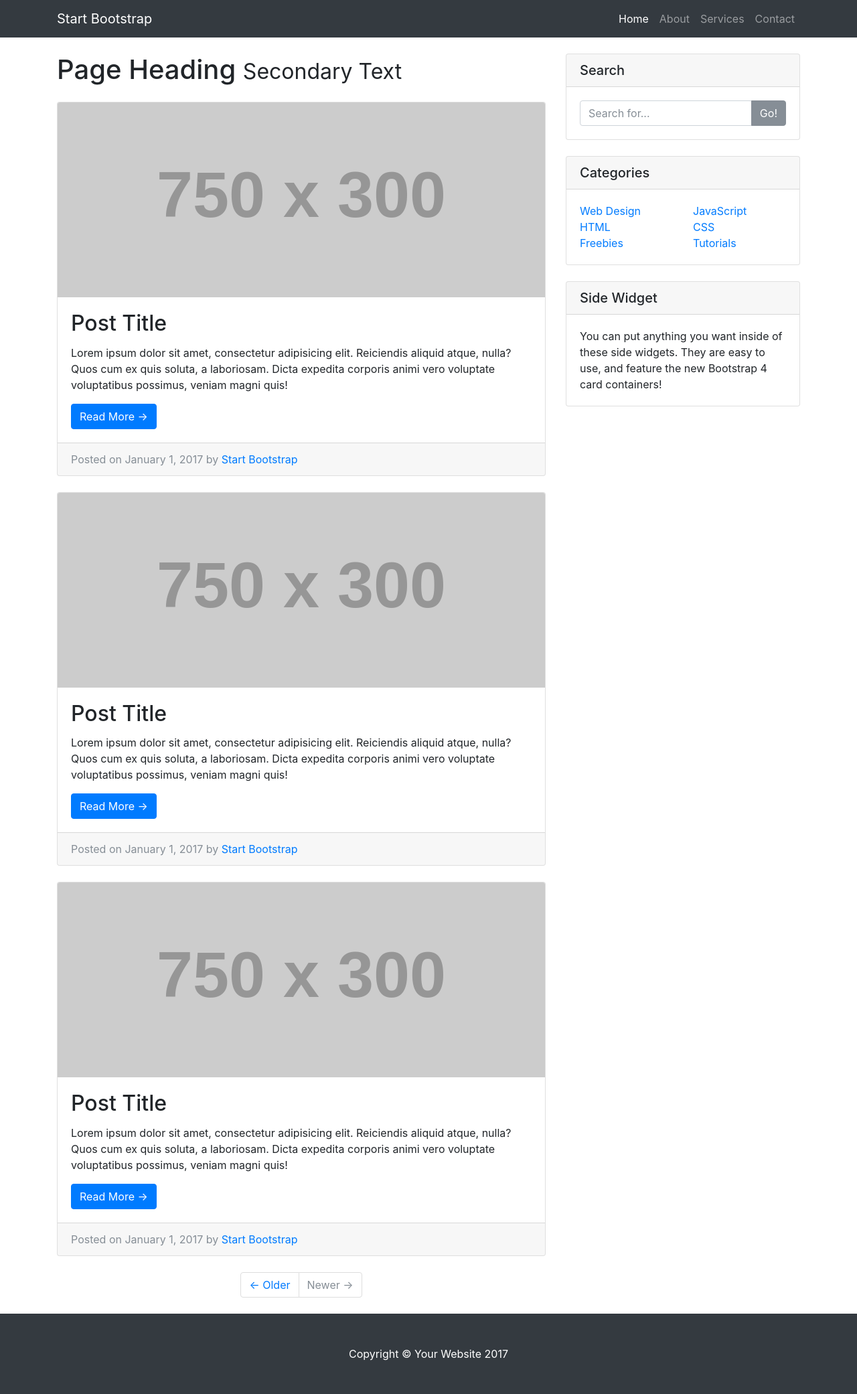
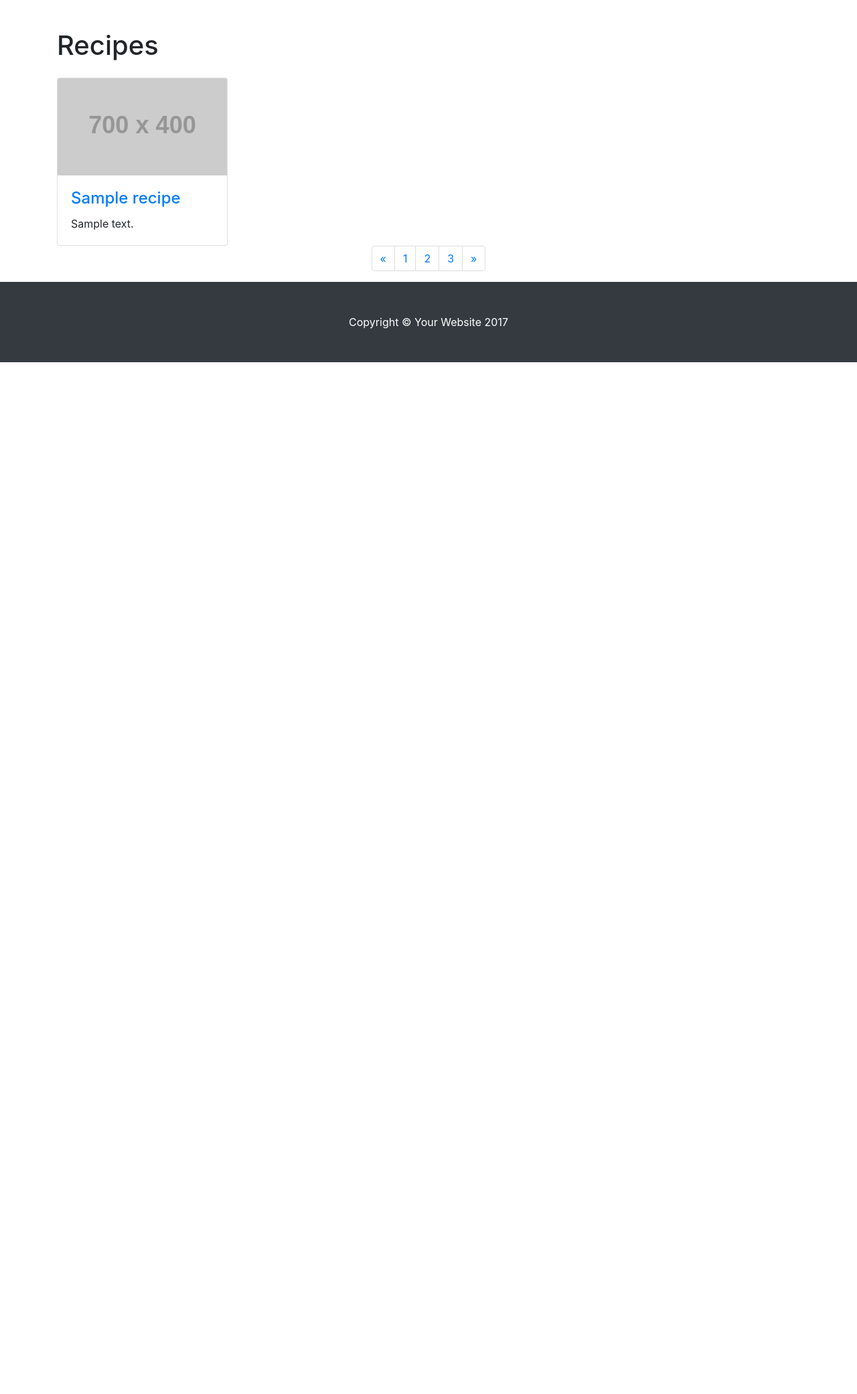
Before and after one commit to r3econ/recipes, a Django app: page / in a window 1280 px wide. Shown: the whole page at 67% size. After the commit the page ends 541 px from the top, so only its background shows below. Run offline with Django 3.2, Linux system fonts and the light colour scheme; tables that the repository leaves empty hold one stand-in row (values such as "Sample post"); grey boxes labelled with a size stand in for pictures from a placeholder-image service; some libraries are stand-ins or nearby versions.

Commit message:
Simplify the main page

```diff
--- a/website/templates/base.html
+++ b/website/templates/base.html
@@ -13,19 +13,24 @@
 
 <style type="text/css">
     body {
-        padding-top: 54px;
+        padding-top: 20px;
     }
     @media (min-width: 992px) {
         body {
-            padding-top: 56px;
+            padding-top: 20px;
         }
     }
 
 </style>
 </head>
 <body>
+    {% block content %}{% endblock %}
 
-{% block content %}{% endblock %}
-
+    <!-- Footer -->
+    <footer class="py-5 bg-dark">
+        <div class="container">
+            <p class="m-0 text-center text-white">Copyright &copy; Your Website 2017</p>
+        </div>
+    </footer>
 </body>
 </html>
--- a/website/templates/index.html
+++ b/website/templates/index.html
@@ -2,173 +2,56 @@
 {% load staticfiles %}
 
 {% block content %}
-    <!-- Navigation -->
-    <nav class="navbar navbar-expand-lg navbar-dark bg-dark fixed-top">
-      <div class="container">
-        <a class="navbar-brand" href="#">Start Bootstrap</a>
-        <button class="navbar-toggler" type="button" data-toggle="collapse" data-target="#navbarResponsive" aria-controls="navbarResponsive" aria-expanded="false" aria-label="Toggle navigation">
-          <span class="navbar-toggler-icon"></span>
-        </button>
-        <div class="collapse navbar-collapse" id="navbarResponsive">
-          <ul class="navbar-nav ml-auto">
-            <li class="nav-item active">
-              <a class="nav-link" href="#">Home
-                <span class="sr-only">(current)</span>
-              </a>
-            </li>
-            <li class="nav-item">
-              <a class="nav-link" href="#">About</a>
-            </li>
-            <li class="nav-item">
-              <a class="nav-link" href="#">Services</a>
-            </li>
-            <li class="nav-item">
-              <a class="nav-link" href="#">Contact</a>
-            </li>
-          </ul>
-        </div>
-      </div>
-    </nav>
 
 <!-- Page Content -->
 <div class="container">
 
+  <!-- Page Heading -->
+  <h1 class="my-4">Recipes</h1>
           <div class="row">
-
-        <!-- Blog Entries Column -->
-        <div class="col-md-8">
-
-          <h1 class="my-4">Page Heading
-            <small>Secondary Text</small>
-          </h1>
-
-          <!-- Blog Post -->
-          <div class="card mb-4">
-            <img class="card-img-top" src="http://placehold.it/750x300" alt="Card image cap">
+            {% for recipe in recipes %}
+              <div class="col-lg-3 col-md-4 col-sm-6 portfolio-item">
+                <div class="card h-100">
+                  <a href="#"><img class="card-img-top" src="http://placehold.it/700x400" alt=""></a>
                   <div class="card-body">
-              <h2 class="card-title">Post Title</h2>
-              <p class="card-text">Lorem ipsum dolor sit amet, consectetur adipisicing elit. Reiciendis aliquid atque, nulla? Quos cum ex quis soluta, a laboriosam. Dicta expedita corporis animi vero voluptate voluptatibus possimus, veniam magni quis!</p>
-              <a href="#" class="btn btn-primary">Read More &rarr;</a>
-            </div>
-            <div class="card-footer text-muted">
-              Posted on January 1, 2017 by
-              <a href="#">Start Bootstrap</a>
+                    <h4 class="card-title">
+                      <a href="#">{{ recipe.title }}</a>
+                    </h4>
+                    <p class="card-text">{{ recipe.description }}</p>
                   </div>
                 </div>
-
-          <!-- Blog Post -->
-          <div class="card mb-4">
-            <img class="card-img-top" src="http://placehold.it/750x300" alt="Card image cap">
-            <div class="card-body">
-              <h2 class="card-title">Post Title</h2>
-              <p class="card-text">Lorem ipsum dolor sit amet, consectetur adipisicing elit. Reiciendis aliquid atque, nulla? Quos cum ex quis soluta, a laboriosam. Dicta expedita corporis animi vero voluptate voluptatibus possimus, veniam magni quis!</p>
-              <a href="#" class="btn btn-primary">Read More &rarr;</a>
               </div>
-            <div class="card-footer text-muted">
-              Posted on January 1, 2017 by
-              <a href="#">Start Bootstrap</a>
+            {% endfor %}
           </div>
-          </div>
-
-          <!-- Blog Post -->
-          <div class="card mb-4">
-            <img class="card-img-top" src="http://placehold.it/750x300" alt="Card image cap">
-            <div class="card-body">
-              <h2 class="card-title">Post Title</h2>
-              <p class="card-text">Lorem ipsum dolor sit amet, consectetur adipisicing elit. Reiciendis aliquid atque, nulla? Quos cum ex quis soluta, a laboriosam. Dicta expedita corporis animi vero voluptate voluptatibus possimus, veniam magni quis!</p>
-              <a href="#" class="btn btn-primary">Read More &rarr;</a>
-            </div>
-            <div class="card-footer text-muted">
-              Posted on January 1, 2017 by
-              <a href="#">Start Bootstrap</a>
-            </div>
-          </div>
+          <!-- /.row -->
 
           <!-- Pagination -->
-          <ul class="pagination justify-content-center mb-4">
+          <ul class="pagination justify-content-center">
             <li class="page-item">
-              <a class="page-link" href="#">&larr; Older</a>
+              <a class="page-link" href="#" aria-label="Previous">
+                <span aria-hidden="true">&laquo;</span>
+                <span class="sr-only">Previous</span>
+              </a>
             </li>
-            <li class="page-item disabled">
-              <a class="page-link" href="#">Newer &rarr;</a>
+            <li class="page-item">
+              <a class="page-link" href="#">1</a>
+            </li>
+            <li class="page-item">
+              <a class="page-link" href="#">2</a>
+            </li>
+            <li class="page-item">
+              <a class="page-link" href="#">3</a>
+            </li>
+            <li class="page-item">
+              <a class="page-link" href="#" aria-label="Next">
+                <span aria-hidden="true">&raquo;</span>
+                <span class="sr-only">Next</span>
+              </a>
             </li>
           </ul>
 
 </div>
-
-        <!-- Sidebar Widgets Column -->
-        <div class="col-md-4">
-
-          <!-- Search Widget -->
-          <div class="card my-4">
-            <h5 class="card-header">Search</h5>
-            <div class="card-body">
-              <div class="input-group">
-                <input type="text" class="form-control" placeholder="Search for...">
-                <span class="input-group-btn">
-                  <button class="btn btn-secondary" type="button">Go!</button>
-                </span>
-              </div>
-            </div>
-          </div>
-
-          <!-- Categories Widget -->
-          <div class="card my-4">
-            <h5 class="card-header">Categories</h5>
-            <div class="card-body">
-              <div class="row">
-                <div class="col-lg-6">
-                  <ul class="list-unstyled mb-0">
-                    <li>
-                      <a href="#">Web Design</a>
-                    </li>
-                    <li>
-                      <a href="#">HTML</a>
-                    </li>
-                    <li>
-                      <a href="#">Freebies</a>
-                    </li>
-                  </ul>
-                </div>
-                <div class="col-lg-6">
-                  <ul class="list-unstyled mb-0">
-                    <li>
-                      <a href="#">JavaScript</a>
-                    </li>
-                    <li>
-                      <a href="#">CSS</a>
-                    </li>
-                    <li>
-                      <a href="#">Tutorials</a>
-                    </li>
-                  </ul>
-                </div>
-              </div>
-            </div>
-          </div>
-
-          <!-- Side Widget -->
-          <div class="card my-4">
-            <h5 class="card-header">Side Widget</h5>
-            <div class="card-body">
-              You can put anything you want inside of these side widgets. They are easy to use, and feature the new Bootstrap 4 card containers!
-            </div>
-          </div>
-
-        </div>
-
-      </div>
-      <!-- /.row -->
-
-    </div>
 <!-- /.container -->
 
-    <!-- Footer -->
-    <footer class="py-5 bg-dark">
-      <div class="container">
-        <p class="m-0 text-center text-white">Copyright &copy; Your Website 2017</p>
-      </div>
-      <!-- /.container -->
-    </footer>
 
 {% endblock %}
--- a/website/views.py
+++ b/website/views.py
@@ -9,11 +9,14 @@ def index(request):
     Home page
     """
     recipes = models.Recipe.objects.all()
-    return render(request, 'index.html', {'recipes': recipes})
+    categories = models.Category.objects.all()
+
+    return render(request, 'index.html', {'recipes': recipes, 'categories': categories})
 
 def recipes(request):
     """
     Recipe list
     """
     recipes = models.Recipe.objects.all()
-    return render(request, 'recipes.html', {'recipes': recipes})
+    categories = models.Category.objects.all()
+    return render(request, 'recipes.html', {'recipes': recipes, 'categories': categories})
```
Lines whose indentation alone changed are shown as unchanged.
